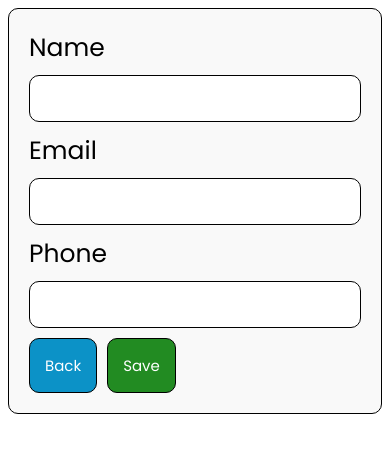
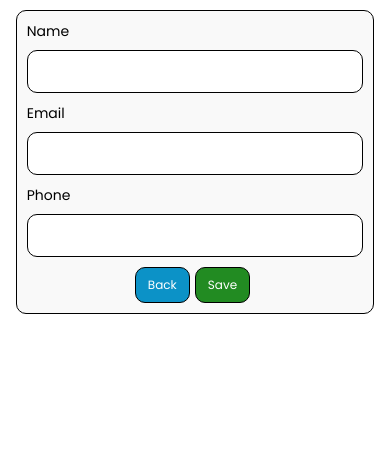
Before and after one commit to rudzzz/mmtech-project, a React (Vite) app in the folder Frontend/: page /form in a window 390 px wide. Shown: the top 452 px of the page. Built offline with nearby package versions, Linux system fonts and the light colour scheme.

Commit message:
contact detail page and overall responsiveness added

```diff
--- a/Frontend/src/App.css
+++ b/Frontend/src/App.css
@@ -22,7 +22,7 @@ button:hover {
   background-color: #f9f9f9;
 }
 
-.list-container h1 {
+h1 {
   text-align: center;
   margin-bottom: 20px;
   color: #333;
@@ -49,6 +49,11 @@ ul {
 
 .contact-actions button {
   margin-right: 5px;
+}
+
+.btn-details {
+  color: #fff;
+  background-color: rgb(196, 196, 54);
 }
 
 .btn-edit {
@@ -105,3 +110,117 @@ ul {
   align-items: center;
   justify-content: space-between;
 }
+
+/* Contacts Detail */
+.contact-detail-container {
+  max-width: 100%;
+  margin: auto;
+  padding: 20px;
+  border: 1px solid black;
+  border-radius: 10px;
+}
+
+.contact-detail-container p {
+  font-size: 20px;
+}
+
+/* Responsive */
+
+/* Responsive Styles */
+
+@media screen and (max-width: 768px) {
+  .list-container,
+  .form-container,
+  .contact-detail-container {
+    max-width: 90%;
+    margin: 10px auto;
+    padding: 15px;
+  }
+
+  .contact-item {
+    flex-direction: column;
+    align-items: flex-start;
+    padding: 10px;
+  }
+
+  .contact-details {
+    margin-bottom: 10px;
+  }
+
+  .contact-actions {
+    display: flex;
+    flex-direction: row;
+    align-items: center;
+    justify-content: center;
+    width: 100%;
+  }
+
+  .contact-actions button {
+    margin-right: 5px;
+    width: auto;
+  }
+
+  .form-container label {
+    font-size: 20px;
+  }
+
+  .form-container input {
+    font-size: 16px;
+  }
+
+  .form-btn {
+    display: flex;
+    flex-direction: row;
+    align-items: center;
+    justify-content: center;
+    width: 100%;
+  }
+
+  .form-btn button {
+    margin-right: 5px;
+    width: auto;
+  }
+
+  .contact-detail-container p {
+    font-size: 18px;
+  }
+
+  h1 {
+    font-size: 28px;
+  }
+
+  button {
+    font-size: 14px;
+    padding: 8px 16px;
+  }
+}
+
+@media screen and (max-width: 480px) {
+  .list-container,
+  .form-container,
+  .contact-detail-container {
+    padding: 10px;
+  }
+
+  .form-container label,
+  .form-container input {
+    font-size: 14px;
+  }
+
+  .form-btn button {
+    padding: 8px 12px;
+  }
+
+  .contact-detail-container p {
+    font-size: 16px;
+  }
+
+  h1 {
+    font-size: 24px;
+  }
+
+  button {
+    font-size: 12px;
+    padding: 6px 12px;
+  }
+}
--- a/Frontend/src/App.tsx
+++ b/Frontend/src/App.tsx
@@ -2,6 +2,7 @@ import { BrowserRouter, Route, Routes } from "react-router-dom";
 import "./App.css";
 import ContactsForm from "./Components/ContactsForm";
 import ContactsList from "./Components/ContactsList";
+import ContactsDetail from "./Components/ContactsDetail";
 
 function App() {
   return (
@@ -10,6 +11,7 @@ function App() {
         <Route path="/" element={<ContactsList />} />
         <Route path="/form" element={<ContactsForm />} />
         <Route path="/form/:id" element={<ContactsForm />} />
+        <Route path="/details/:id" element={<ContactsDetail />} />
       </Routes>
     </BrowserRouter>
   );
--- /dev/null
+++ b/Frontend/src/Components/ContactsDetail.tsx
@@ -0,0 +1,61 @@
+import axios from "axios";
+import { useEffect, useState } from "react";
+import { Link, useParams } from "react-router-dom";
+
+const ContactsDetail = () => {
+  const { id } = useParams();
+  const [contact, setContact] = useState(null);
+  const [loading, setLoading] = useState(true);
+  const [error, setError] = useState("");
+
+  useEffect(() => {
+    const fetchContact = async () => {
+      try {
+        const response = await axios.get(
+          `http://localhost:3000/api/contacts/${id}`
+        );
+        setContact(response.data);
+      } catch (error) {
+        setError("Error fetching contact details");
+      } finally {
+        setLoading(false);
+      }
+    };
+
+    fetchContact();
+  }, [id]);
+
+  if (loading) {
+    return <p>Loading...</p>;
+  }
+
+  if (error) {
+    return <p>{error}</p>;
+  }
+
+  return (
+    <div className="contact-detail-container">
+      {contact ? (
+        <>
+          <h1>Contact Detail</h1>
+          <p>
+            <strong>Name: </strong> {contact.name}
+          </p>
+          <p>
+            <strong>Email: </strong> {contact.email}
+          </p>
+          <p>
+            <strong>Phone: </strong> {contact.phone}
+          </p>
+        </>
+      ) : (
+        <p>No contact found</p>
+      )}
+      <Link to={"/"}>
+        <button className="btn-edit">Back</button>
+      </Link>
+    </div>
+  );
+};
+
+export default ContactsDetail;
--- a/Frontend/src/Components/ContactsList.tsx
+++ b/Frontend/src/Components/ContactsList.tsx
@@ -47,6 +47,9 @@ const ContactsList = () => {
               <Link to={`/form/${contact._id}`}>
                 <button className="btn-edit">Edit</button>
               </Link>
+              <Link to={`/details/${contact._id}`}>
+                <button className="btn-details">Details</button>
+              </Link>
               <button
                 className="btn-delete"
                 onClick={() => handleDeleteContact(contact._id)}
```
